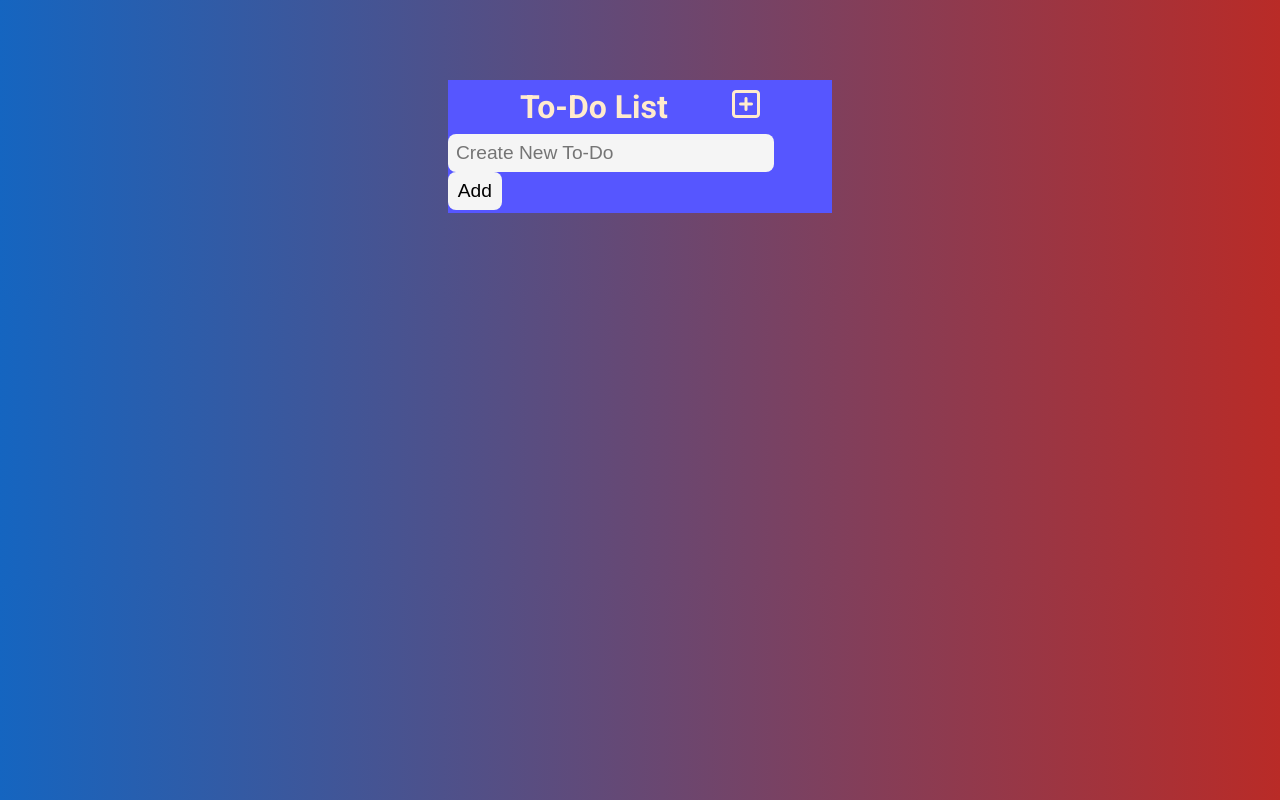
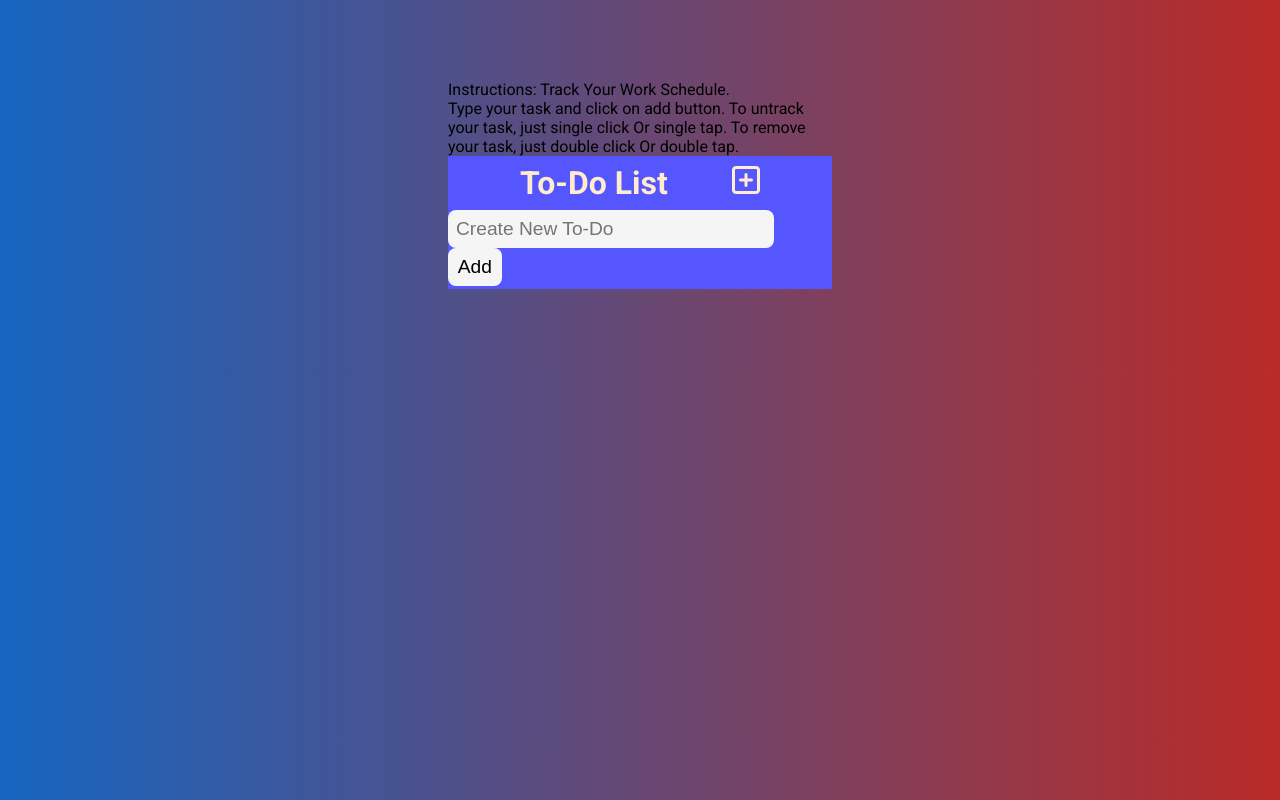
Before and after one commit to Salman-Farshe/ToDo-list, a website: page index.html in a window 1280 px wide. Drawn offline with nearby package versions, Linux system fonts and the light colour scheme.

Commit message:
adding Instructions

```diff
--- a/index.html
+++ b/index.html
@@ -13,6 +13,13 @@
 <body>
 
     <div class="container">
+        <div class="instruction">
+            <p>Instructions: Track Your Work Schedule. <br>
+                Type your task and click on <span>add button</span>.
+                To untrack your task, just <span>single click</span>  Or <span>single tap</span>.
+                To <span>remove</span> your task, just <span>double click</span> Or <span>double tap</span>.
+            </p>
+        </div>
         <div class="heading">
             <h1>To-Do List</h1>
             <div id="insert">
```
